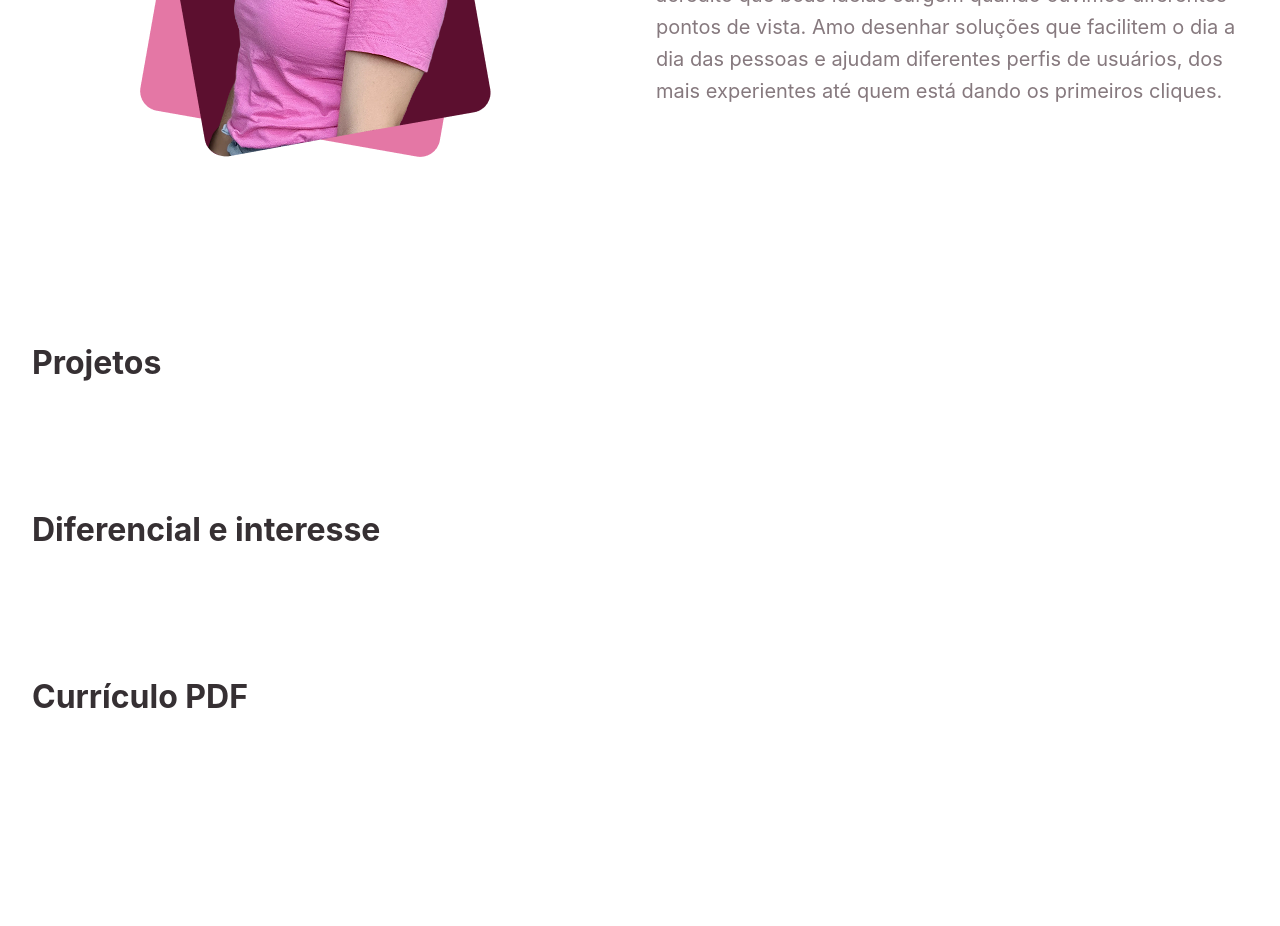
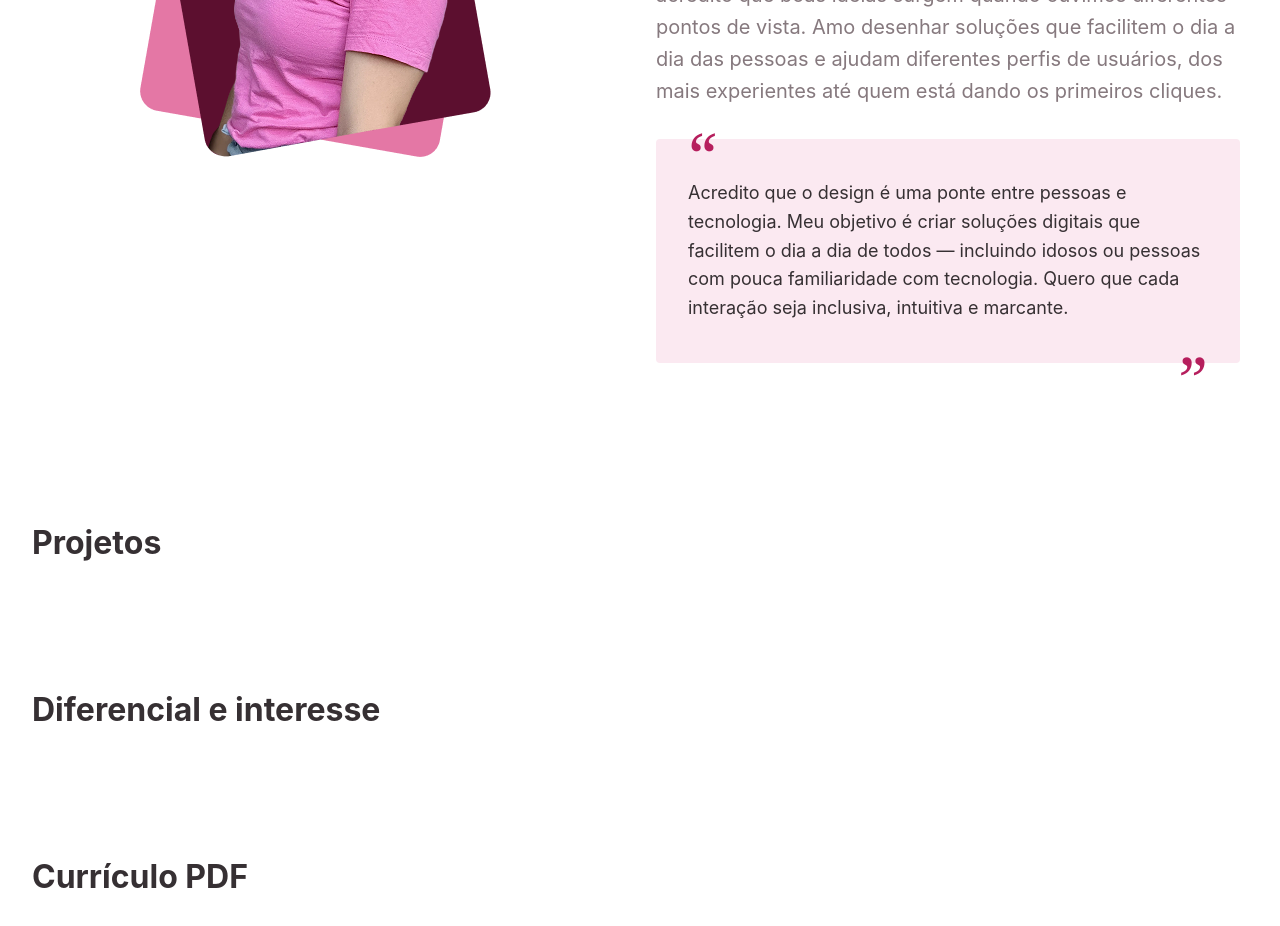
Before and after one commit to Elian-beep/portfolio-linda, a React (Vite) app: page / in a window 1280 px wide. Shown: the part 1260-2186 px from the top of the page. Before the commit the page ends 2008 px from the top, so only its background shows below. Built offline with nearby package versions, Linux system fonts and the light colour scheme.

Commit message:
feat: "" section in about me

```diff
--- a/src/pages/About.module.scss
+++ b/src/pages/About.module.scss
@@ -72,8 +72,48 @@
       font-size: 1.25rem;
     }
 
-    &:last-child {
+    &:last-of-type {
       margin-bottom: 0;
     }
   }
+
+  .quoteBlock {
+    background-color: $color-pink-100;
+    padding: 0rem 2rem;
+    margin-top: 2rem;
+    border-radius: 4px;
+
+    p {
+      color: $color-neutral-800;
+      margin: 0;
+      font-size: 1rem;
+
+      @media (min-width: 768px) {
+        font-size: 1.125rem;
+      }
+    }
+
+    &::before {
+      content: "\201C";
+      display: block;
+      color: $color-pink-400;
+      font-size: 4rem;
+      font-family: Georgia, serif;
+      height: 2rem;
+      line-height: 0.5;
+      margin-bottom: 0.5rem;
+    }
+
+    &::after {
+      content: "\201D";
+      display: block;
+      color: $color-pink-400;
+      font-size: 4rem;
+      font-family: Georgia, serif;
+      height: 2rem;
+      line-height: 1.5;
+      text-align: right;
+      margin-top: 0.5rem;
+    }
+  }
 }
--- a/src/pages/About.tsx
+++ b/src/pages/About.tsx
@@ -29,6 +29,15 @@ export const About = () => {
               ajudam diferentes perfis de usuários, dos mais experientes até
               quem está dando os primeiros cliques.
             </p>
+            <div className={styles.quoteBlock}>
+              <p>
+                Acredito que o design é uma ponte entre pessoas e tecnologia.
+                Meu objetivo é criar soluções digitais que facilitem o dia a dia
+                de todos — incluindo idosos ou pessoas com pouca familiaridade
+                com tecnologia. Quero que cada interação seja inclusiva,
+                intuitiva e marcante.
+              </p>
+            </div>
           </div>
         </div>
       </div>
```
